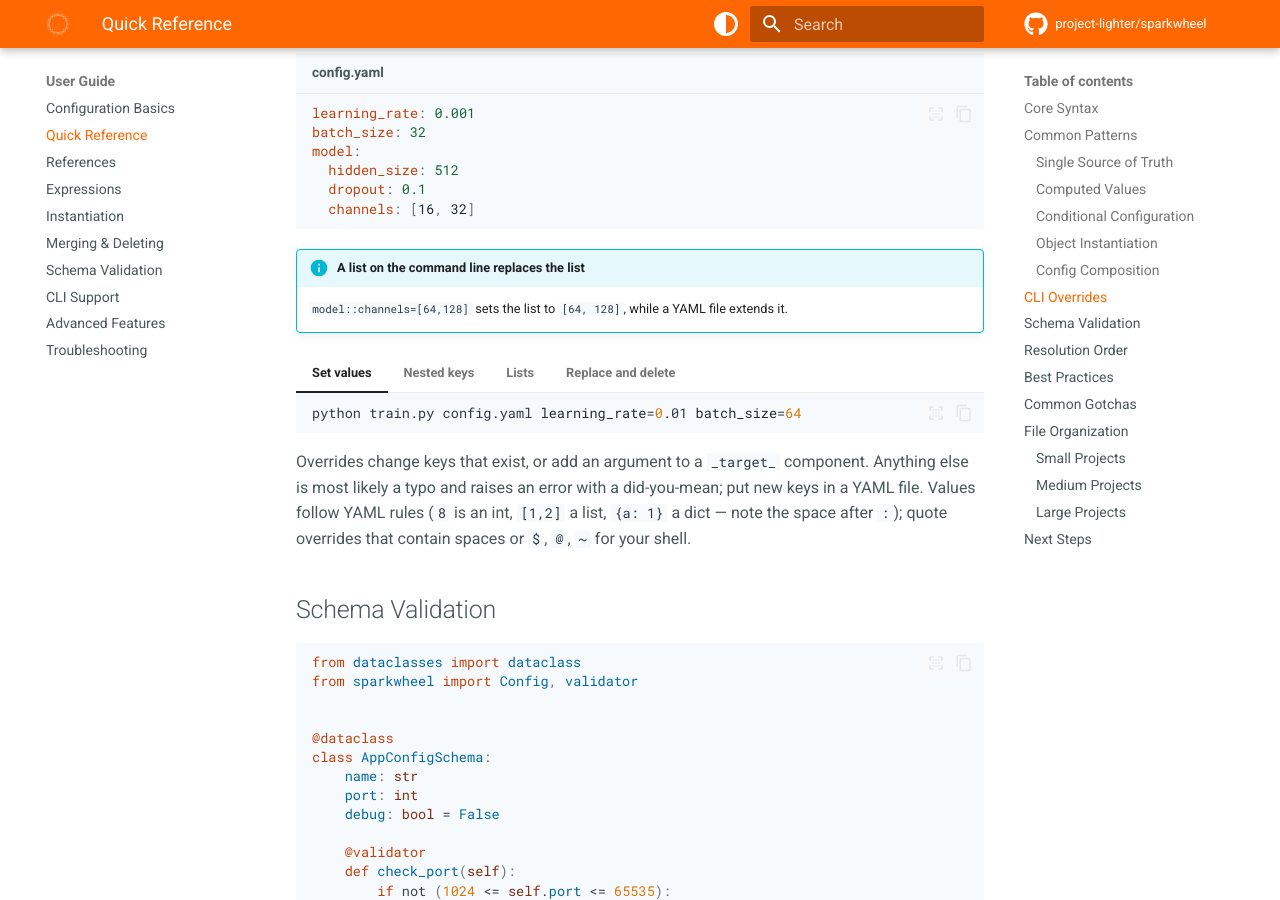
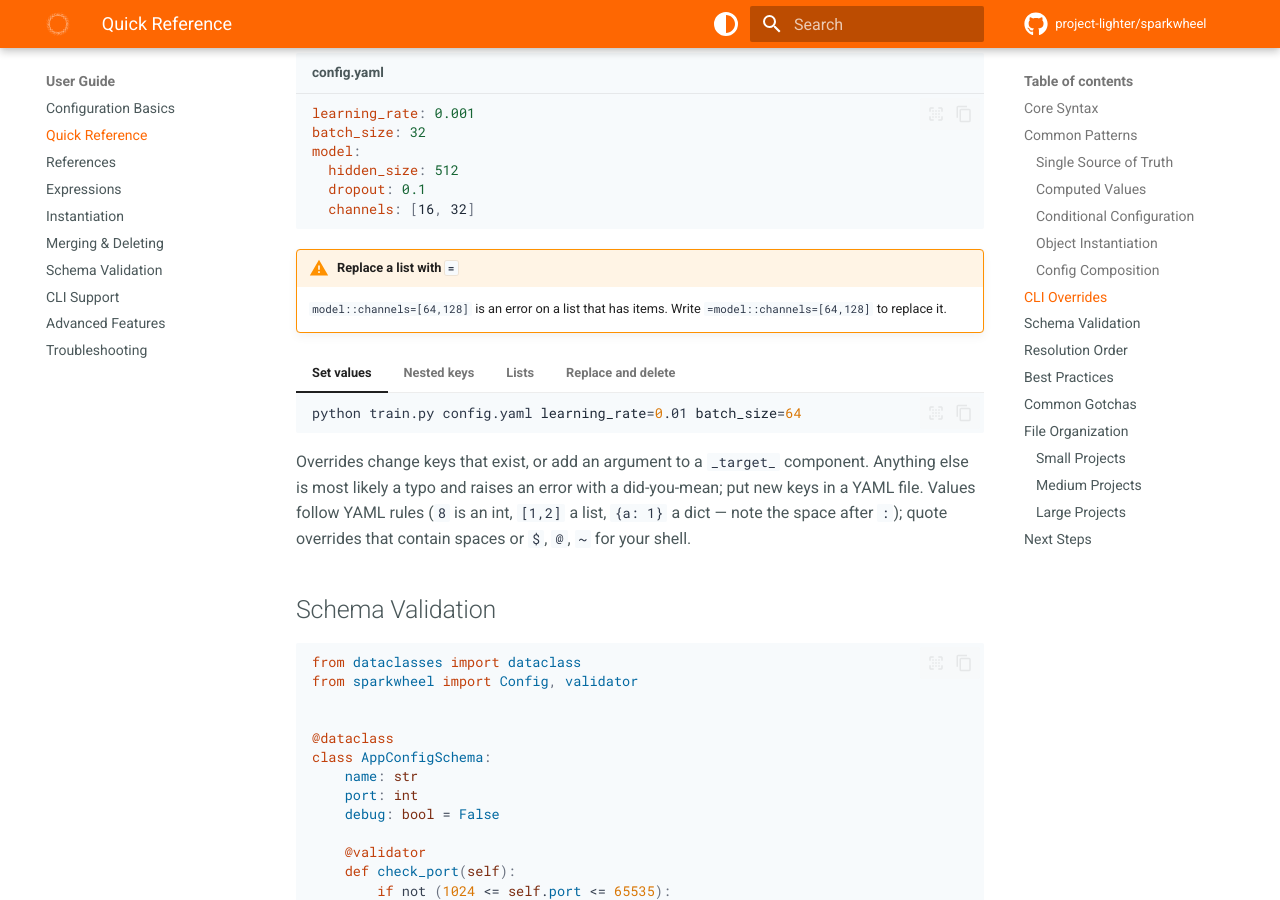
Before and after one commit to project-lighter/sparkwheel, an MkDocs documentation site: the page built from docs/user-guide/quick-reference.md, in a window 1280 px wide and 900 px high, scrolled down 2452 px. Built offline with MkDocs 1.6.1 and Material for MkDocs 9.7.7, drawn with Linux system fonts in a browser that asks for light colours; comment, search, counter and statistics services are not loaded; some of the changed text lies outside the part shown.

Commit message:
feat: an override that would extend a list asks for = instead
milestones=[10,20] on [30, 60] silently gave [30, 60, 10, 20]. Replacing it instead broke
Sparkwheel's rule that composing never replaces. Now it raises ConfigKeyError that says to write
=milestones=[10,20] to replace the list, or to put the items in a YAML file to add them. An
empty or missing list still takes the value, and YAML files and dict updates still extend.

````diff
--- a/docs/user-guide/quick-reference.md
+++ b/docs/user-guide/quick-reference.md
@@ -151,8 +151,8 @@ model:
   channels: [16, 32]
 ```
 
-!!! info "A list on the command line replaces the list"
-    `model::channels=[64,128]` sets the list to `[64, 128]`, while a YAML file extends it.
+!!! warning "Replace a list with `=`"
+    `model::channels=[64,128]` is an error on a list that has items. Write `=model::channels=[64,128]` to replace it.
 
 === "Set values"
 
@@ -171,7 +171,7 @@ model:
 === "Lists"
 
     ```bash
-    python train.py config.yaml model::channels=[64,128]  # → [64, 128]
+    python train.py config.yaml =model::channels=[64,128]  # → [64, 128]
     ```
 
 === "Replace and delete"
@@ -250,6 +250,7 @@ d: "$@c * 2"         # resolved last → 40
 | **Expression error** | Invalid Python after `$` | Check syntax and references |
 | **Unexpected merge** | Dict merged when you wanted replace | Use `=key` to replace |
 | **List grew** | A YAML file's `layers: [1, 2]` extended the list | Use `=layers: [1, 2]` to replace |
+| **Override is a list** | `layers=[1,2]` on a list that has items | Use `=layers=[1,2]` to replace |
 | **Key does not exist** | An override names a missing key | Fix the typo (or use `::`, not `.`); put new keys in a YAML file |
 
 ## File Organization
````
Also changed, not shown: CHANGELOG.md (+2 -2 lines), docs/getting-started/quickstart.md (+1 -1 lines), docs/user-guide/cli.md (+3 -3 lines), docs/user-guide/operators.md (+2 -2 lines), 2 other files.
